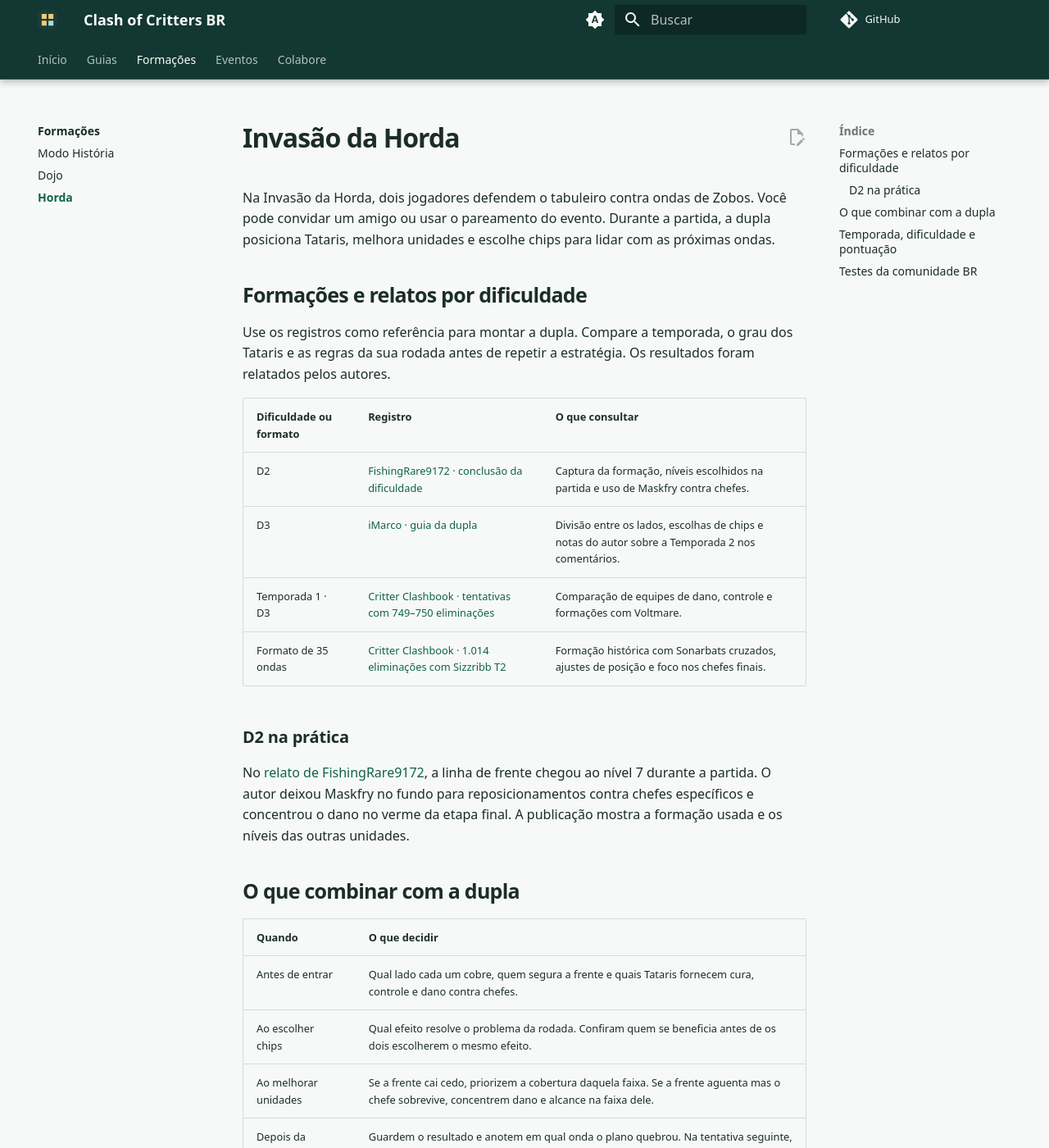
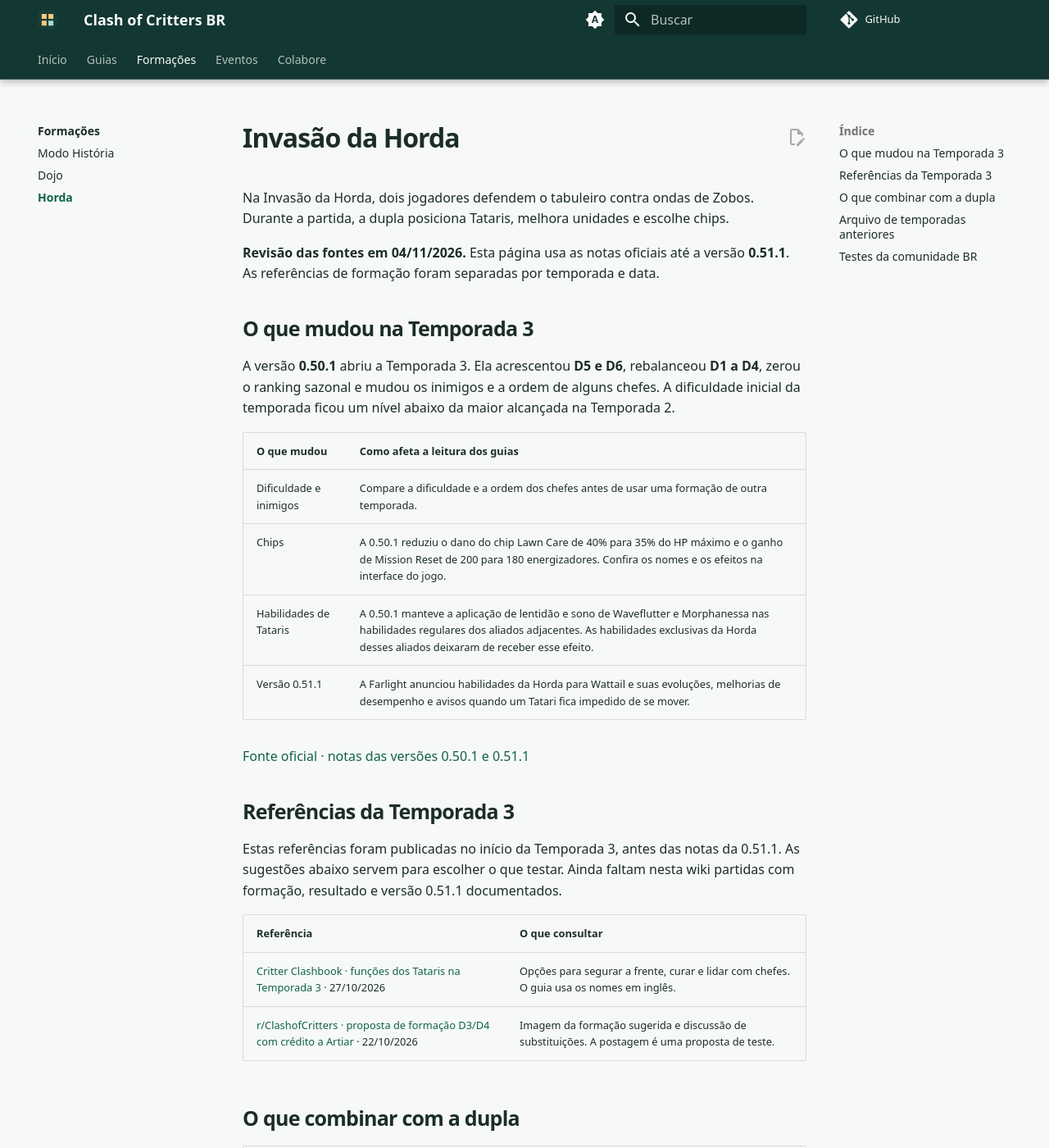
Before and after one commit to clashofcrittersbr/clashofcrittersbr.github.io, an MkDocs documentation site: the page built from docs/formacoes/horda.md, in a window 1280 px wide and 1400 px high. Shown: the whole window at 82% size. Built offline with MkDocs 1.6.1 and Material for MkDocs 9.7.7, drawn with Linux system fonts in a browser that asks for light colours; comment, search, counter and statistics services are not loaded; some of the changed text lies outside the part shown.

Commit message:
Revisa a Horda para a Temporada 3 e registra mudanças da campanha
Separa os relatos de versões antigas, acrescenta as mudanças oficiais das versões 0.50.1 e 0.51.1 e identifica as referências iniciais da Temporada 3. Registra a versão no modelo de partida e alerta sobre os capítulos 24 a 28.

Validação: MkDocs em modo estrito.

````diff
--- a/docs/colabore.md
+++ b/docs/colabore.md
@@ -47,7 +47,7 @@ Registre a formação de cada jogador separadamente. Indique quem cobriu cada la
 
 ```text
 Temporada e dificuldade:
-Data e versão do jogo, se conhecida:
+Data da partida e versão exibida no jogo:
 Jogador A — lado, Tataris, graus e posições:
 Jogador B — lado, Tataris, graus e posições:
 Chips de cada lado, na ordem se conhecida:
--- a/docs/formacoes/horda.md
+++ b/docs/formacoes/horda.md
@@ -1,41 +1,53 @@
 # Invasão da Horda
 
-Na Invasão da Horda, dois jogadores defendem o tabuleiro contra ondas de Zobos. Você pode convidar um amigo ou usar o pareamento do evento. Durante a partida, a dupla posiciona Tataris, melhora unidades e escolhe chips para lidar com as próximas ondas.
+Na Invasão da Horda, dois jogadores defendem o tabuleiro contra ondas de Zobos. Durante a partida, a dupla posiciona Tataris, melhora unidades e escolhe chips.
 
-## Formações e relatos por dificuldade
+**Revisão das fontes em 04/11/2026.** Esta página usa as notas oficiais até a versão **0.51.1**. As referências de formação foram separadas por temporada e data.
 
-Use os registros como referência para montar a dupla. Compare a temporada, o grau dos Tataris e as regras da sua rodada antes de repetir a estratégia. Os resultados foram relatados pelos autores.
+## O que mudou na Temporada 3
 
-| Dificuldade ou formato | Registro | O que consultar |
-| --- | --- | --- |
-| D2 | [FishingRare9172 · conclusão da dificuldade](https://www.reddit.com/r/ClashofCritters/comments/1w95inu/finally_got_through_difficulty_2_of_horde/) | Captura da formação, níveis escolhidos na partida e uso de Maskfry contra chefes. |
-| D3 | [iMarco · guia da dupla](https://www.reddit.com/r/ClashofCritters/comments/1wgwleg/d3_horde_guide_setup_general_strategy_thread/) | Divisão entre os lados, escolhas de chips e notas do autor sobre a Temporada 2 nos comentários. |
-| Temporada 1 · D3 | [Critter Clashbook · tentativas com 749–750 eliminações](https://www.clashcritters.com/guides/horde-invasion-meta-guide/) | Comparação de equipes de dano, controle e formações com Voltmare. |
-| Formato de 35 ondas | [Critter Clashbook · 1.014 eliminações com Sizzribb T2](https://clashcritters.com/guides/horde-1014-t2-sizzribb-formation/) | Formação histórica com Sonarbats cruzados, ajustes de posição e foco nos chefes finais. |
+A versão **0.50.1** abriu a Temporada 3. Ela acrescentou **D5 e D6**, rebalanceou **D1 a D4**, zerou o ranking sazonal e mudou os inimigos e a ordem de alguns chefes. A dificuldade inicial da temporada ficou um nível abaixo da maior alcançada na Temporada 2.
 
-### D2 na prática
+| O que mudou | Como afeta a leitura dos guias |
+| --- | --- |
+| Dificuldade e inimigos | Compare a dificuldade e a ordem dos chefes antes de usar uma formação de outra temporada. |
+| Chips | A 0.50.1 reduziu o dano do chip Lawn Care de 40% para 35% do HP máximo e o ganho de Mission Reset de 200 para 180 energizadores. Confira os nomes e os efeitos na interface do jogo. |
+| Habilidades de Tataris | A 0.50.1 manteve a aplicação de lentidão e sono de Waveflutter e Morphanessa nas habilidades regulares dos aliados adjacentes. As habilidades exclusivas da Horda desses aliados deixaram de receber esse efeito. |
+| Versão 0.51.1 | A Farlight anunciou habilidades da Horda para Wattail e suas evoluções, melhorias de desempenho e avisos quando um Tatari fica impedido de se mover. |
 
-No [relato de FishingRare9172](https://www.reddit.com/r/ClashofCritters/comments/1w95inu/finally_got_through_difficulty_2_of_horde/), a linha de frente chegou ao nível 7 durante a partida. O autor deixou Maskfry no fundo para reposicionamentos contra chefes específicos e concentrou o dano no verme da etapa final. A publicação mostra a formação usada e os níveis das outras unidades.
+[Fonte oficial · notas das versões 0.50.1 e 0.51.1](https://coc-club.farlightgames.com/)
+
+## Referências da Temporada 3
+
+Estas referências foram publicadas no início da Temporada 3, antes das notas da 0.51.1. As sugestões abaixo servem para escolher o que testar. Ainda faltam nesta wiki partidas com formação, resultado e versão 0.51.1 documentados.
+
+| Referência | O que consultar |
+| --- | --- |
+| [Critter Clashbook · funções dos Tataris na Temporada 3](https://clashcritters.com/tier-list/horde-invasion/) · 27/10/2026 | Opções para segurar a frente, curar e lidar com chefes. O guia usa os nomes em inglês. |
+| [r/ClashofCritters · proposta de formação D3/D4 com crédito a Artiar](https://www.reddit.com/r/ClashofCritters/comments/1xcpq2e/new_d3_d4_meta_horde_formation/) · 22/10/2026 | Imagem da formação sugerida e discussão de substituições. A postagem é uma proposta de teste. |
 
 ## O que combinar com a dupla
 
 | Quando | O que decidir |
 | --- | --- |
-| Antes de entrar | Qual lado cada um cobre, quem segura a frente e quais Tataris fornecem cura, controle e dano contra chefes. |
-| Ao escolher chips | Qual efeito resolve o problema da rodada. Confiram quem se beneficia antes de os dois escolherem o mesmo efeito. |
-| Ao melhorar unidades | Se a frente cai cedo, priorizem a cobertura daquela faixa. Se a frente aguenta mas o chefe sobrevive, concentrem dano e alcance na faixa dele. |
-| Depois da rodada | Guardem o resultado e anotem em qual onda o plano quebrou. Na tentativa seguinte, testem uma mudança de posição, unidade ou prioridade. |
+| Antes de entrar | Qual lado cada um cobre, quem segura a frente e quem cuida da cura, do controle e do dano aos chefes. |
+| Ao escolher chips | Qual efeito resolve o problema da rodada. Confiram a descrição exibida antes de basear a estratégia em um valor de guia antigo. |
+| Ao melhorar unidades | Se a frente cai cedo, reforcem aquela faixa. Se a frente aguenta mas o chefe sobrevive, concentrem dano e alcance na faixa dele. |
+| Depois da rodada | Guardem o resultado e anotem onde a formação travou. Testem uma mudança por tentativa para conseguir comparar. |
 
-**Grau e nível da partida são informações diferentes.** T2 ou T3 indica a evolução do Tatari. Registre à parte os níveis que vocês atingiram ao melhorar as unidades durante a Horda.
+**Grau e nível da partida são informações diferentes.** T2 e T3 indicam evolução. Registre à parte os níveis atingidos durante a Horda.
 
-## Temporada, dificuldade e pontuação
+## Arquivo de temporadas anteriores
 
-A [Farlight](https://coc-club.farlightgames.com/) anunciou ajustes sazonais de Tataris e chips, seleção de dificuldade e um histórico para consultar e compartilhar resultados. No formato sazonal anunciado, concluir uma dificuldade libera a próxima, e a classificação considera a dificuldade e as eliminações em uma partida. O [anúncio da Temporada 2](https://play.google.com/store/apps/eventdetails/4831735999817405225) também menciona dificuldade salva e visualização de estatísticas de habilidades.
+As publicações abaixo mostram estratégias de versões anteriores, com condições que podem ter mudado. Consulte o número de ondas, os inimigos e os chips na sua partida antes de usar o arquivo.
 
-Registros de [25 ondas e 750 eliminações](https://clashofcritters.wiki.gg/wiki/Zobo_Horde_Invasion) e de [35 ondas](https://clashcritters.com/guides/horde-1014-t2-sizzribb-formation/) descrevem formatos diferentes. Confira no evento a dificuldade, o horário e as recompensas da rodada disponível.
+- **D2 em setembro de 2026.** [FishingRare9172 registrou uma conclusão e a formação usada](https://www.reddit.com/r/ClashofCritters/comments/1w95inu/finally_got_through_difficulty_2_of_horde/).
+- **D3 em setembro de 2026.** [iMarco descreveu uma formação e como dividiu os lados](https://www.reddit.com/r/ClashofCritters/comments/1wgwleg/d3_horde_guide_setup_general_strategy_thread/).
+- **Temporada 1, D3.** [Critter Clashbook comparou tentativas com 749–750 eliminações](https://www.clashcritters.com/guides/horde-invasion-meta-guide/).
+- **Formato de 35 ondas.** [Critter Clashbook registrou 1.014 eliminações com Sizzribb T2](https://clashcritters.com/guides/horde-1014-t2-sizzribb-formation/).
 
 ## Testes da comunidade BR
 
-Para registrar uma partida, envie a formação dos dois jogadores, as escolhas que mudaram o resultado e uma captura do relatório final. Tentativas que pararam em um chefe também ajudam a entender o que ajustar.
+Para registrar uma partida, envie a versão do jogo, a temporada, a dificuldade, a formação dos dois jogadores e o resultado. A captura do relatório ajuda a ligar a estratégia à edição em que ela foi usada.
 
 [Ver modelo para registrar uma partida da Horda](../colabore.md#modelo-de-partida-da-horda){ .md-button }
````
Also changed, not shown: CHANGELOG.md (+2 -1 lines), docs/formacoes/modo-historia.md (+3 -0 lines).
